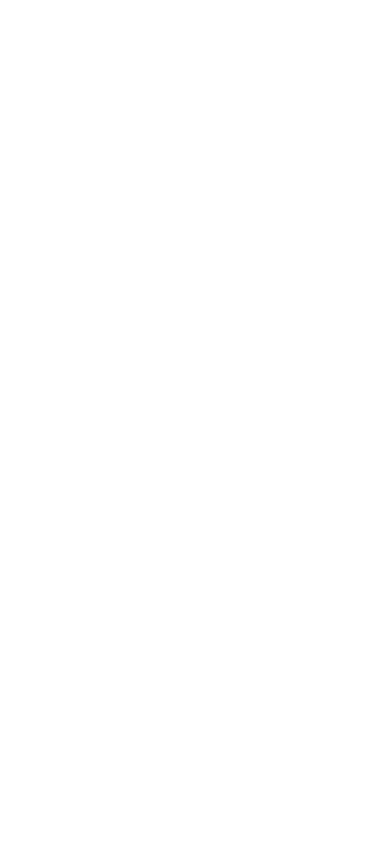
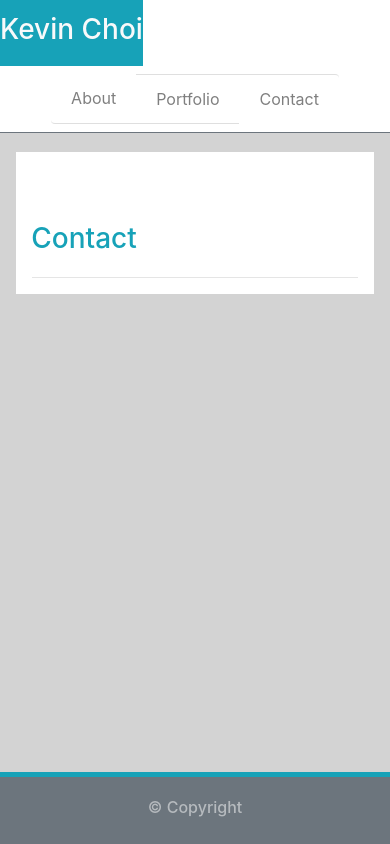
Before and after one commit to BCS-WebDev/Week2-Homework, a plain HTML site: page Assets/contact.html in a window 390 px wide. Drawn offline with nearby package versions, Linux system fonts and the light colour scheme.

Commit message:
README.md update, style.css refactor, index.html code-commenting

```diff
--- a/Assets/contact.html
+++ b/Assets/contact.html
@@ -0,0 +1,98 @@
+<!DOCTYPE html>
+<!-- position: relative and min-height: 100% needed for sticky footer -->
+<html class="position-relative" style="min-height: 100%" lang="en">
+    <head>
+        <meta charset="UTF-8">
+        <meta name="viewport" content="width=device-width, initial-scale=1.0">
+
+        <!-- bootstrap css -->
+        <link rel="stylesheet" href="https://stackpath.bootstrapcdn.com/bootstrap/4.4.1/css/bootstrap.min.css"
+            integrity="sha384-Vkoo8x4CGsO3+Hhxv8T/Q5PaXtkKtu6ug5TOeNV6gBiFeWPGFN9MuhOf23Q9Ifjh" crossorigin="anonymous">
+        <!-- media queries for viewport width -->
+        <link rel="stylesheet" href="style.css">
+
+        <!-- pull google fonts -->
+
+        <title>Contact: Kevin Choi</title>
+    </head>
+
+    <!-- no margin or padding by deafult
+        - was no suitable .bg-color on bootsrap
+        - margin-bottom: 160px needed for sticky footer -->
+    <body style="margin-bottom: 160px; background: lightgrey">
+        <!-- header has border on bottom in border-secondary style
+            - background is white
+            - height is matches to default bootstrap navbar class height of 67px -->
+        <header class="border-bottom border-secondary bg-white" style="height: 67px;">
+            <!-- custon name class included to change width to 100% at xs screen width, height: 100%
+                - .bg-info is turquoise/teal, text centered & colored .text-light(ivory)
+                - display: inline-block, no margin-left on xs, margin-left on sm,md size 3, padding sides on sm,md size 5
+                - fluidXS (width: 100% for xs viewport) -->
+            <div class="fluidXS bg-info text-center text-light ml-0 ml-sm-3 px-sm-5 ml-md-3 px-md-5 h-100 d-inline-block">
+                <!-- need flex-box to align vertically with bootstrap
+                    - opted to use position-relative class with style top at 13px -->
+                <h3 class="position-relative" style="top: 13px">Kevin Choi</h3>
+            </div>
+
+            <!-- navbar class, white background, same bottom border as header, floats right -->
+            <nav class="fluid-xs navbar bg-white border-bottom border-secondary float-right justify-content-center">
+                <!-- horizontal list-group with flushed borders, text is black with 50 alpha -->
+                <ul class="list-group list-group-horizontal list-group-flush text-black-50" >
+                    <!-- list-group-items (no action for now) -->
+                    <li class="list-group-item">
+                        <!-- links to other pages, text color inherited -->
+                        <a href="index.html" style="color: inherit">About</a>
+                    </li>
+
+                    <li class="list-group-item">
+                        <a href="Portfolio.html" style="color: inherit">Portfolio</a>
+                    </li>
+
+                    <li class="list-group-item">
+                        <a href="contact.html" style="color: inherit">Contact</a>
+                    </li>
+
+                </ul>
+            </nav>
+
+        </header>
+
+        <!-- container-fluid has width 100%
+            - static width 768px at md viewport
+            - no margins or padding -->
+        <div class="container-fluid mt-0 p-0 m-sm-0 p-sm-0 m-md-0 p-md-0" style="max-width: 768px">
+            <!-- main canvas, background: white, top and side margins size 3 for xs, sm, md viewports -->
+            <main class="bg-white mt-3 mx-3 mt-sm-3 mx-sm-3 mt-md-3 mx-md-3" >
+                <!-- row with height: 59px for canvas header-->
+                <header class="row" style="height: 59px">
+                    <!-- text box, centered teal text, margin left size 2 xs, size 3 sm & md, static width: 150px -->
+                    <div class="text-center text-info ml-2 ml-sm-4 ml-md-4 h-100" style="min-width: 150px">
+                        <!-- need flex-box to align vertically with bootstrap
+                            - opted to use position-relative class with style top at 20px -->
+                        <h3 class="position-relative" style="top: 20px">Contact</h3>
+                    </div>
+                </header>
+
+                <!-- horizontal line with margins -->
+                <hr class="mx-3 mx-sm-3 mx-md-3">
+
+                <!-- content in row with side margins size 1 for xs, sm, md -->
+                <section class="row mx-1  mx-sm-1 mx-md-1">
+
+                </section>
+
+            </main>
+
+        </div>
+
+        <!-- footer, width: 100%, background secondary color, text color half white centered, static height: 72px
+            - position-absolute and bottom: 0 needed for sticky footer -->
+        <footer class="w-100 position-absolute bg-secondary text-white-50 text-center" style="height: 72px; bottom: 0;">
+            <!-- teal row height: 5px to act as top border -->
+            <div class="row m-0 m-sm-0 m-md-0 w-100 bg-info" style="height: 5px"></div>
+            <!-- opted to use position relative with top to vertically center text -->
+            <h6 class="position-relative" style="top: 21px">&copy; Copyright</h6>
+        </footer>
+
+    </body>
+</html>
--- a/Assets/style.css
+++ b/Assets/style.css
@@ -5,23 +5,13 @@
 
 /* Changes according to browser width xs */
 @media screen and (max-width: 575px) {
-    .name {
+    .fluid-xs {
         width: 100%;
-    }
-
-    .navbar {
-        width: 100%;
-        justify-content: center;
     }
 
     .container-fluid {
         position: relative;
         top: 69px;
-    }
-
-    .aboutMeFigure {
-        box-sizing: content-box;
-        width: 100%;
     }
 }
 
```
Also changed, not shown: Assets/index.html (+37 -16 lines), Assets/portfolio.html (+98 -0 lines), 1 other file.
